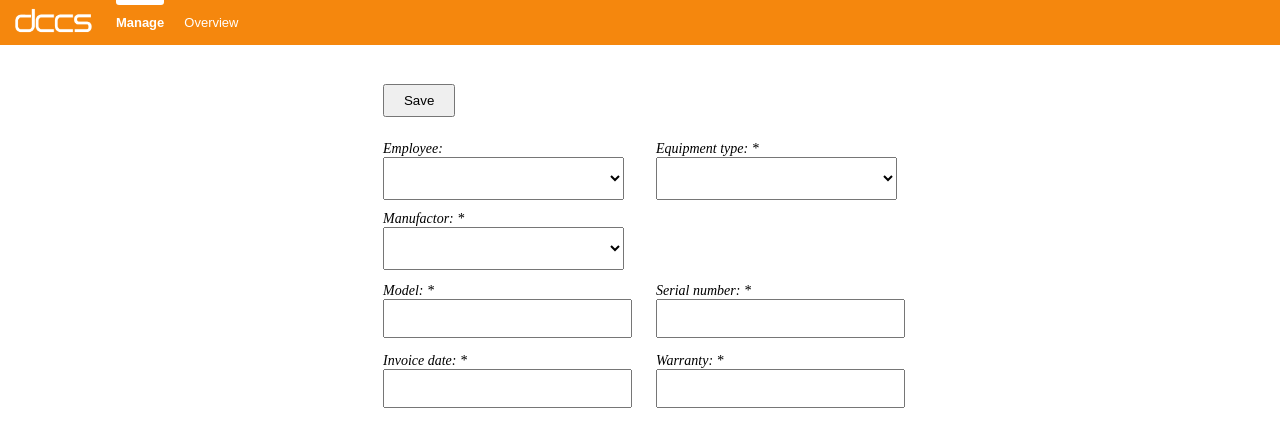
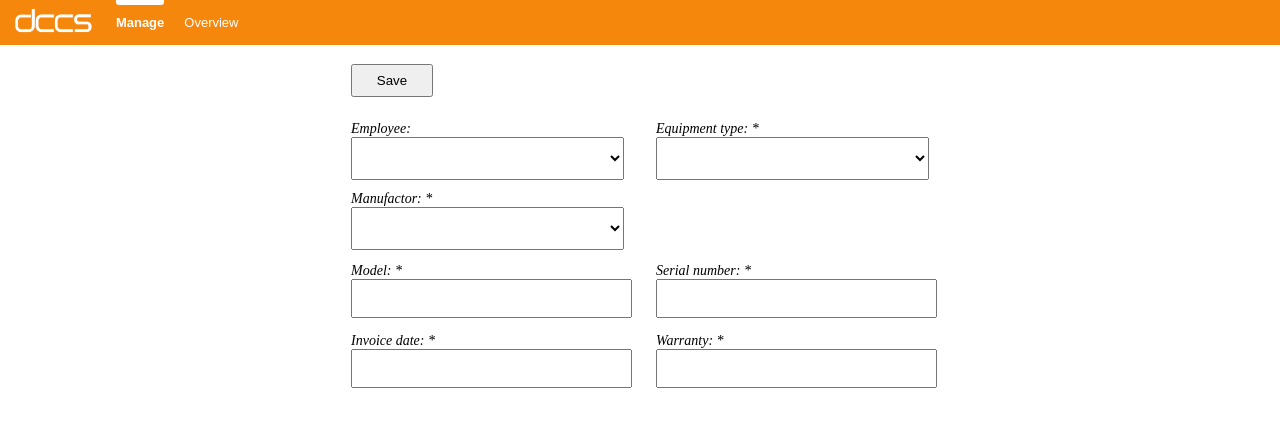
Before and after one commit to adnanalicic/react-dccs-starter-kit, a React (Create React App) app: page /#/manage in a window 1280 px wide. Shown: the top 426 px of the page. Built offline with nearby package versions, Linux system fonts and the light colour scheme; data requests are answered from the project's data file.

Commit message:
css changes

```diff
--- a/src/views/app/App.css
+++ b/src/views/app/App.css
@@ -2,6 +2,6 @@ body {
   margin: 0;
 }
 /* FIXME: should we use camelCase or underscore pattern for class names ? What about first letter? */
-.App {
+.app {
   text-align: center;
 }
--- a/src/views/app/App.jsx
+++ b/src/views/app/App.jsx
@@ -13,7 +13,7 @@ import OverviewPage from "../overview/OverviewPage";
 export default class App extends React.Component {
   render() {
     return (
-      <div className="App">
+      <div className="app">
         <HashRouter>
           <Header />
           {/* FIXME: classNames and all others should be consistent...*/}
--- a/src/views/common/header/Header.css
+++ b/src/views/common/header/Header.css
@@ -3,17 +3,17 @@
   height: 45px;
 }
 
-.menu-item {
+.menuItem {
   margin-right: 20px;
   text-decoration: none;
   float: left;
 }
 
-.menu-item:hover {
+.menuItem:hover {
   text-decoration: none;
 }
 
-.menu-item div,
+.menuItem div,
 img {
   color: white;
   font-weight: 300;
@@ -21,27 +21,27 @@ img {
   float: left;
 }
 
-.menu-item span:hover {
+.menuItem span:hover {
   cursor: pointer;
   color: white;
   text-decoration: none;
 }
 
-.menu-item.active .menu-text {
+.menuItem.active .menuText {
   font-weight: bolder;
 }
 
-.menu-item.active .menu-selector {
+.menuItem.active .menuSelector {
   background-color: white;
   border-radius: 0px 0px 3px 3px;
 }
 
-.menu-selector {
+.menuSelector {
   height: 5px;
   width: 100%;
 }
 
-.menu-text {
+.menuText {
   padding-top: 10px;
   font-size: 13px;
   font-family: "PT Sans", "arial", sans-serif;
--- a/src/views/common/header/Header.jsx
+++ b/src/views/common/header/Header.jsx
@@ -8,7 +8,7 @@ export default class Header extends React.Component {
   render() {
     return (
       <div className="header">
-        <NavLink className="menu-item" exact to="/">
+        <NavLink className="menuItem" exact to="/">
           <img src={logo} height="30px" className="logo" alt="" />
         </NavLink>
         {/* FIXME: How do we know which item is active ? Anyway it would be nice if We have following configuration of menu:
@@ -24,15 +24,15 @@ export default class Header extends React.Component {
         </div>
 
         */}
-        <NavLink className="menu-item" exact to="/manage">
+        <NavLink className="menuItem" exact to="/manage">
           {/* FIXME: Looks like we don't need empty div ? Another question is what should be clickable whole area or only text? */}
-          <div className="menu-selector"></div>
+          <div className="menuSelector"></div>
           {/* FIXME: Should we think to collect translations at least into single file... */}
-          <div className="menu-text">Manage</div>
+          <div className="menuText">Manage</div>
         </NavLink>
-        <NavLink className="menu-item" exact to="/overview">
-          <div className="menu-selector"></div>
-          <div className="menu-text">Overview</div>
+        <NavLink className="menuItem" exact to="/overview">
+          <div className="menuSelector"></div>
+          <div className="menuText">Overview</div>
         </NavLink>
       </div>
     );
--- a/src/views/common/select/DynamicSelect.jsx
+++ b/src/views/common/select/DynamicSelect.jsx
@@ -24,7 +24,7 @@ export default class DynamicSelect extends React.Component {
     return (
       <div>
         <select
-          className="dynamic-select"
+          className="dynamicSelect"
           onChange={this.props.onChange}
           value={this.props.value}
           name={this.props.name}
--- a/src/views/manage/ManagePage.css
+++ b/src/views/manage/ManagePage.css
@@ -1,39 +1,39 @@
-.form-container {
+.formContainer {
   width: 50%;
   margin: auto;
 }
 
-.form-container tr {
+.formContainer tr {
   height: 70px;
 }
 
-.form-container table,
+.formContainer table,
 input {
   width: 100%;
   border-spacing: 30px 0;
 }
 
-.form-container .dynamic-select {
+.formContainer .dynamicSelect {
   width: 100%;
   height: 43px;
 }
 
-.form-container input {
+.formContainer input {
   width: 100%;
   height: 33px;
 }
 
-.form-container span {
+.formContainer span {
   float: left;
   font-size: 14px;
   font-style: italic;
 }
 
-.form-container div {
+.formContainer div {
   font-size: 14px;
   font-style: italic;
 }
-.form-container td div {
+.formContainer td div {
   text-align: left;
 }
 
--- a/src/views/manage/ManagePage.jsx
+++ b/src/views/manage/ManagePage.jsx
@@ -89,7 +89,7 @@ export default class ManageEquipmentPage extends React.Component {
     // FIXME: ~100 lines needed only for JSX stuff... hmmm let's discuss
 
     return (
-      <div className="form-container">
+      <div className="formContainer">
         <table>
           <tbody>
             <tr>
--- a/src/views/overview/equipmenttable/EquipmentTable.jsx
+++ b/src/views/overview/equipmenttable/EquipmentTable.jsx
@@ -40,7 +40,7 @@ export default class EquipmentTable extends React.Component {
 
   render() {
     return (
-      <table className="equipment-table">
+      <table className="equipmentTable">
         <thead>
           <tr>
             <td>
--- a/src/views/overview/overviewpage.css
+++ b/src/views/overview/overviewpage.css
@@ -1,28 +1,28 @@
-.page-container {
+.pageContainer {
   margin: auto;
   margin-top: 20px;
   width: 90%;
 }
 
-.equipment-table {
+.equipmentTable {
   width: 100%;
 }
 
-.equipment-table thead {
+.equipmentTable thead {
   box-shadow: 0 3px 3px 0px rgba(0, 0, 0, 0.05);
 }
 
-.equipment-table thead tr {
+.equipmentTable thead tr {
   font-weight: 700;
 }
 
-.equipment-table tr {
+.equipmentTable tr {
   height: 35px;
   font-weight: 300;
   border-bottom: solid 1px rgba(0, 0, 0, 0.05);
 }
 
-.equipment-table tr:hover {
+.equipmentTable tr:hover {
   background-color: rgba(0, 0, 0, 0.05);
   cursor: pointer;
 }
```
